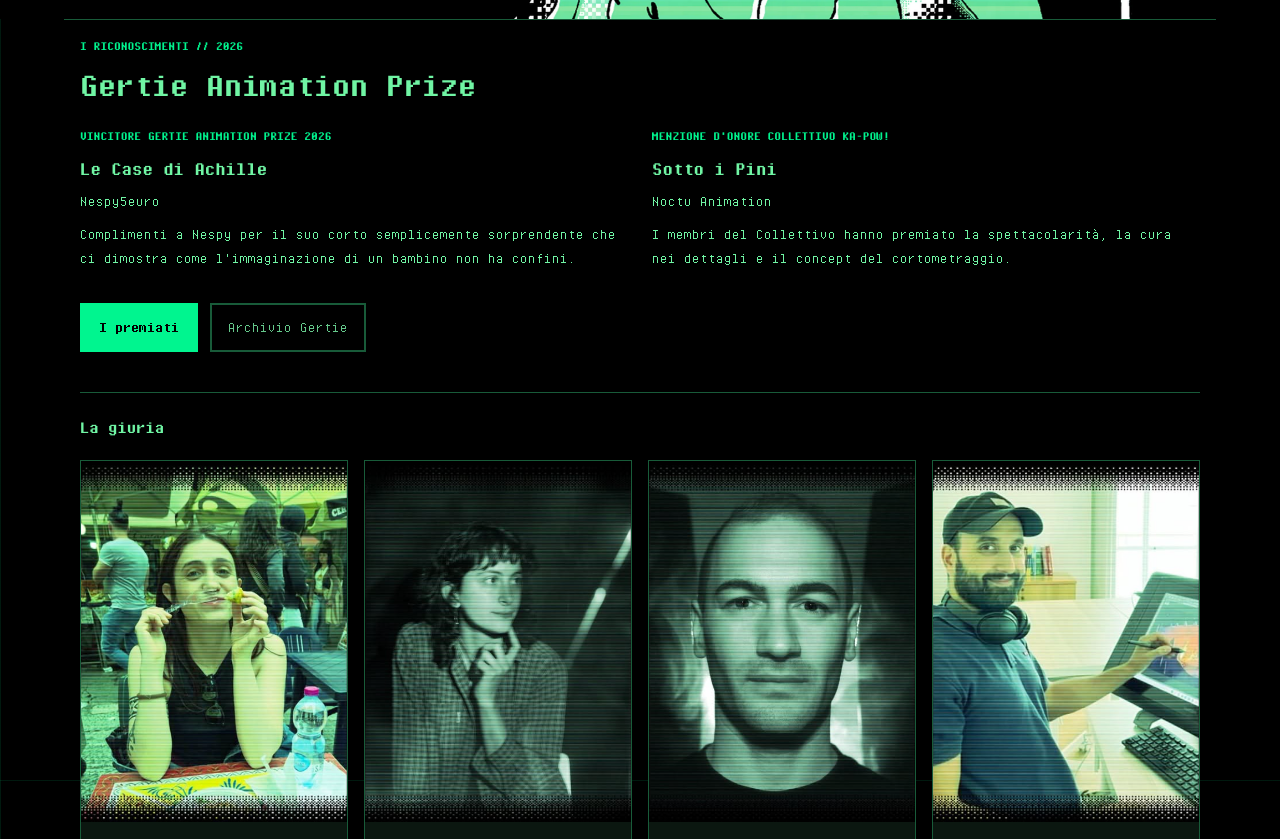
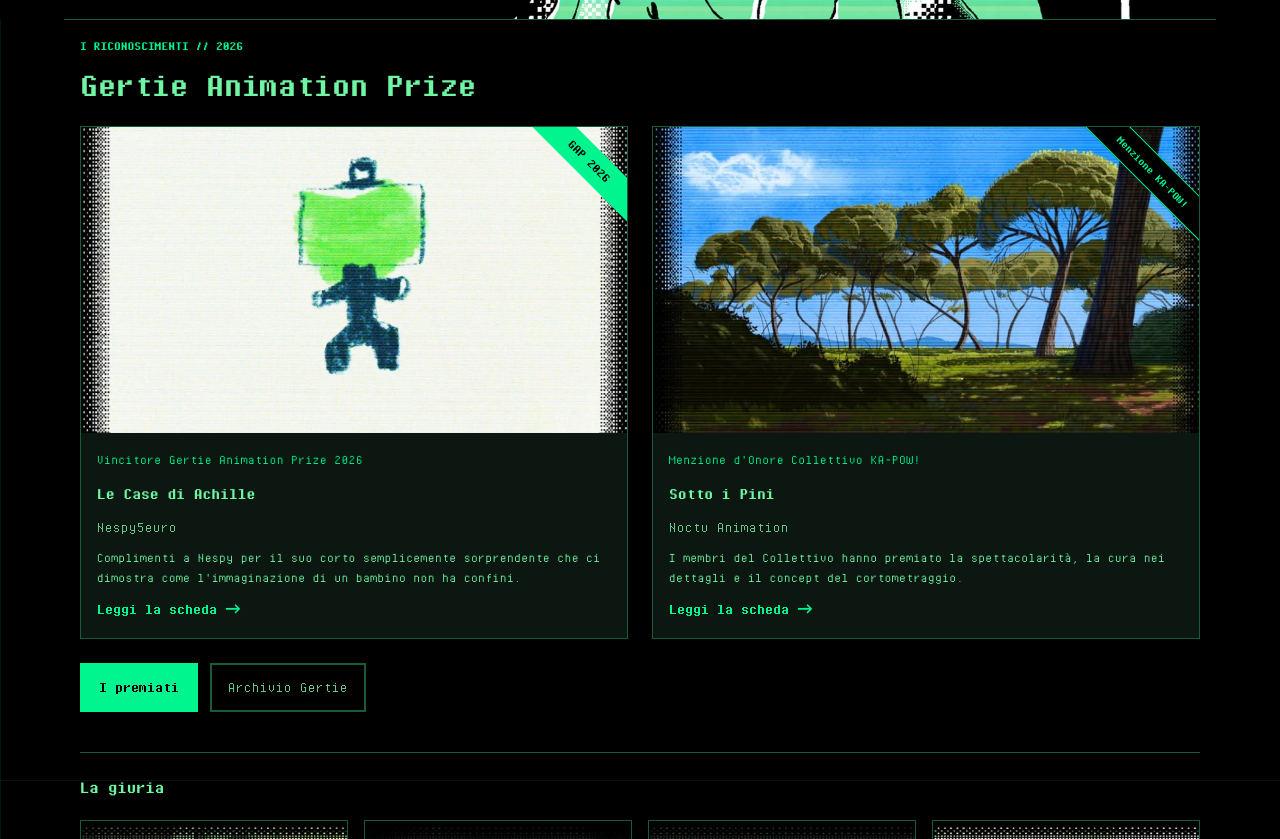
Before and after one commit to AntonioStrignano/sito-dormiveglia, an Astro site: page / in a window 1280 px wide. Shown: the part 1620-2459 px from the top of the page. Built offline with nearby package versions, Linux system fonts and the light colour scheme; Astro itself is replaced by a stand-in of ours.

Commit message:
fix cards vincitori

```diff
--- a/src/components/ShortFilmPreviewCard.astro
+++ b/src/components/ShortFilmPreviewCard.astro
@@ -38,11 +38,10 @@ const action = item.primaryAction ?? primaryAction;
       {item.award && <span class={featured ? "award-label" : "sr-only"}>{item.award.label}</span>}
       <span class="preview-card-title">{item.title}</span>
       <span class="preview-card-details">{item.details}</span>
+      {featured && item.award && <span class="award-introduction">{item.award.introduction}</span>}
       <span class="preview-card-cta">Leggi la scheda <span aria-hidden="true">&#8594;</span></span>
     </span>
   </button>
-
-  {featured && item.award && <p class="award-introduction">{item.award.introduction}</p>}
 
   {!isClone && (
     <dialog
--- a/src/pages/index.astro
+++ b/src/pages/index.astro
@@ -4,6 +4,7 @@ import { Image } from "astro:assets";
 import HeroArtwork from "../components/HeroArtwork.astro";
 import type { ImageMetadata } from "astro";
 import ScreeningCard from "../components/ScreeningCard.astro";
+import AwardResult from "../components/AwardResult.astro";
 import PreviewCarousel from "../components/PreviewCarousel.astro";
 import { awardedFilms, juryPreviews, shortFilmPreviews } from "../data/gertie";
 import { program } from "../data/programma";
@@ -112,16 +113,11 @@ const screenings = program.filter((event) => event.kind === "Proiezione");
       <div>
         <p class="eyebrow">I riconoscimenti // 2026</p>
         <h2 id="gertie-teaser-title">Gertie Animation Prize</h2>
-        <div class="gertie-teaser-awards">
+        <ul class="preview-card-list award-results gertie-teaser-awards">
           {awardedFilms.map((film) => (
-            <section aria-labelledby={`home-award-${film.id}`}>
-              <p class="eyebrow">{film.award?.label}</p>
-              <h3 id={`home-award-${film.id}`}>{film.title}</h3>
-              <p>{film.details}</p>
-              <p>{film.award?.introduction}</p>
-            </section>
+            <AwardResult item={film} idPrefix="home-award" />
           ))}
-        </div>
+        </ul>
       </div>
       <nav class="gertie-actions" aria-label="Esplora Gertie">
         <a class="button button-primary" href="/gertie-animation-prize/2026/#premi">I premiati</a>
--- a/src/styles/global.css
+++ b/src/styles/global.css
@@ -2261,7 +2261,8 @@ html.typewriter-ready .typewriter-wrap.is-typed [data-typewriter] {
 .award-introduction {
   margin: 0;
   color: var(--color-text);
-  font-size: 1rem;
+  font-size: 0.9rem;
+  line-height: 1.45;
   font-weight: 400;
 }
 
```
Also changed, not shown: handoff.md (+10 -0 lines).
